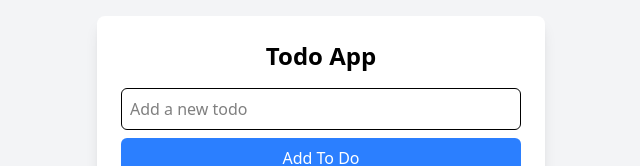
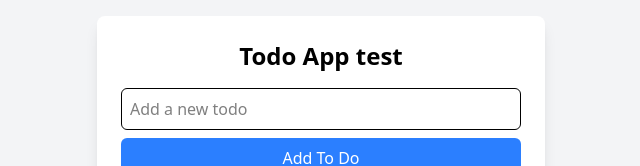
Before and after one commit to jeromebernante/todo-app, a React (Vite) app: page / in a window 1280 px wide. Shown: the top 166 px of the page, without its empty margins (319-959 px from the left). Built offline with nearby package versions, Linux system fonts and the light colour scheme.

Commit message:
testing github -> vercel

```diff
--- a/src/App.tsx
+++ b/src/App.tsx
@@ -45,7 +45,7 @@
 	return (
 		<div className='min-h-screen bg-gray-100 flex flex-col items-center p-4'>
 			<div className='bg-white p-6 rounded-lg shadow-lg w-full max-w-md'>
-				<h1 className='text-2xl font-bold text-center mb-4'>Todo App</h1>
+				<h1 className='text-2xl font-bold text-center mb-4'>Todo App test</h1>
 				<TodoForm addTodo={addTodo}/>
 				<TodoList
 					todos={todos}
--- a/vite.config.ts
+++ b/vite.config.ts
@@ -10,4 +10,5 @@
       '@': '/src',
     },
   },
+  base: '/', // Root path for Vercel
 })
```
